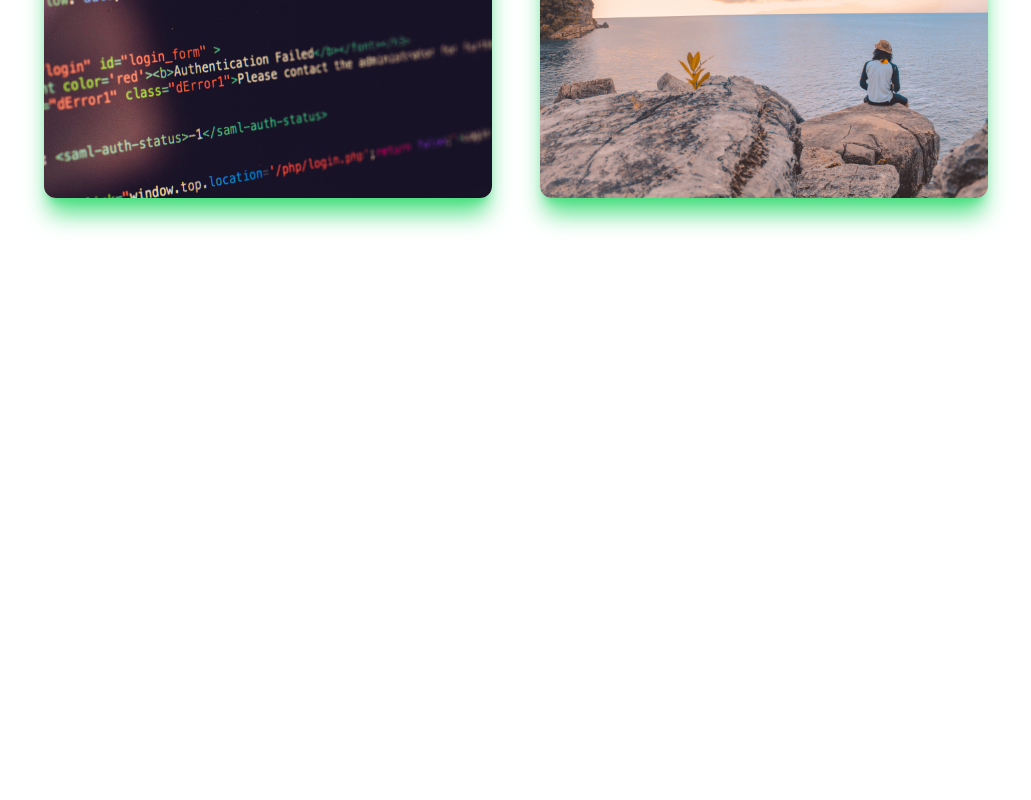
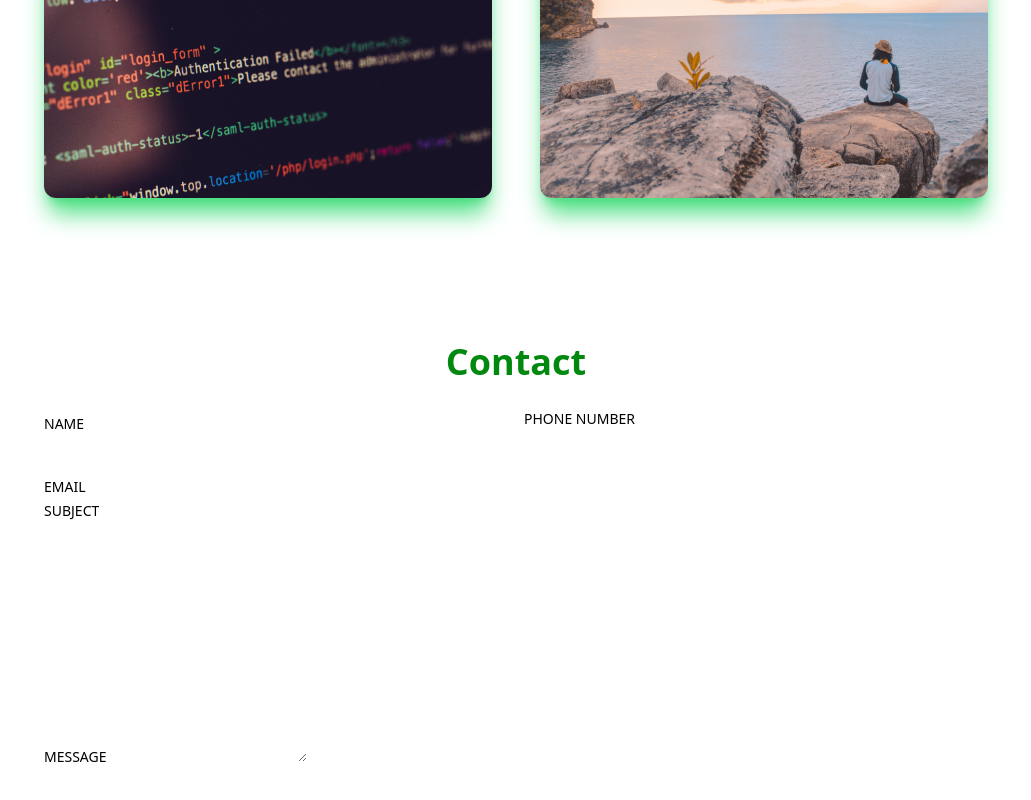
Before and after one commit to bonfacenyatangi/my_portfolio, a React (Vite) app: page / in a window 1280 px wide. Shown: the part 2029-2829 px from the top of the page, without its empty margins (156-1187 px from the left). Before the commit the page ends 2291 px from the top, so only its background shows below. Built offline with nearby package versions, Linux system fonts and the light colour scheme.

Commit message:
💄 🎨 Created contact page component

```diff
--- a/src/App.jsx
+++ b/src/App.jsx
@@ -3,6 +3,7 @@
 import Main from "./components/Main";
 import Work from "./components/Work";
 import Projects from "./components/Projects";
+import Contact from "./components/Contact";
 
 function App() {
   return (
@@ -11,6 +12,7 @@
       <Main />
       <Work />
       <Projects />
+      <Contact />
     </>
   );
 }
--- /dev/null
+++ b/src/components/Contact.jsx
@@ -0,0 +1,37 @@
+import React from "react";
+
+const Contact = () => {
+  return (
+    <div id="contact" className="max-w-[1040px] m-auto md:pl-20 p-4 py-16 ">
+      <h1 className="py-4 text-4xl font-bold text-center text-[#01890f]">
+        Contact
+      </h1>
+      <form action="" method="POST" encType="multipart/form-data">
+        <div className="grid md:grid-cols-2 gap-4 w-full py-2 ">
+          <div className="flex flex-col">
+            <label className="uppercase text-sm py-2">Name</label>
+            <input type="text" name="name" />
+          </div>
+          <div>
+            <label className="uppercase text-sm py-2">Phone Number</label>
+            <input type="text" name="phone" id="" />
+          </div>
+        </div>
+        <div>
+          <label className="uppercase text-sm py-2">Email</label>
+          <input type="email" name="email" />
+        </div>
+        <div>
+          <label className="uppercase text-sm py-2">Subject</label>
+          <input type="text" name="email" />
+        </div>
+        <div>
+          <label className="uppercase text-sm py-2">Message</label>
+          <textarea rows="10" name="message"></textarea>
+        </div>
+      </form>
+    </div>
+  );
+};
+
+export default Contact;
```
